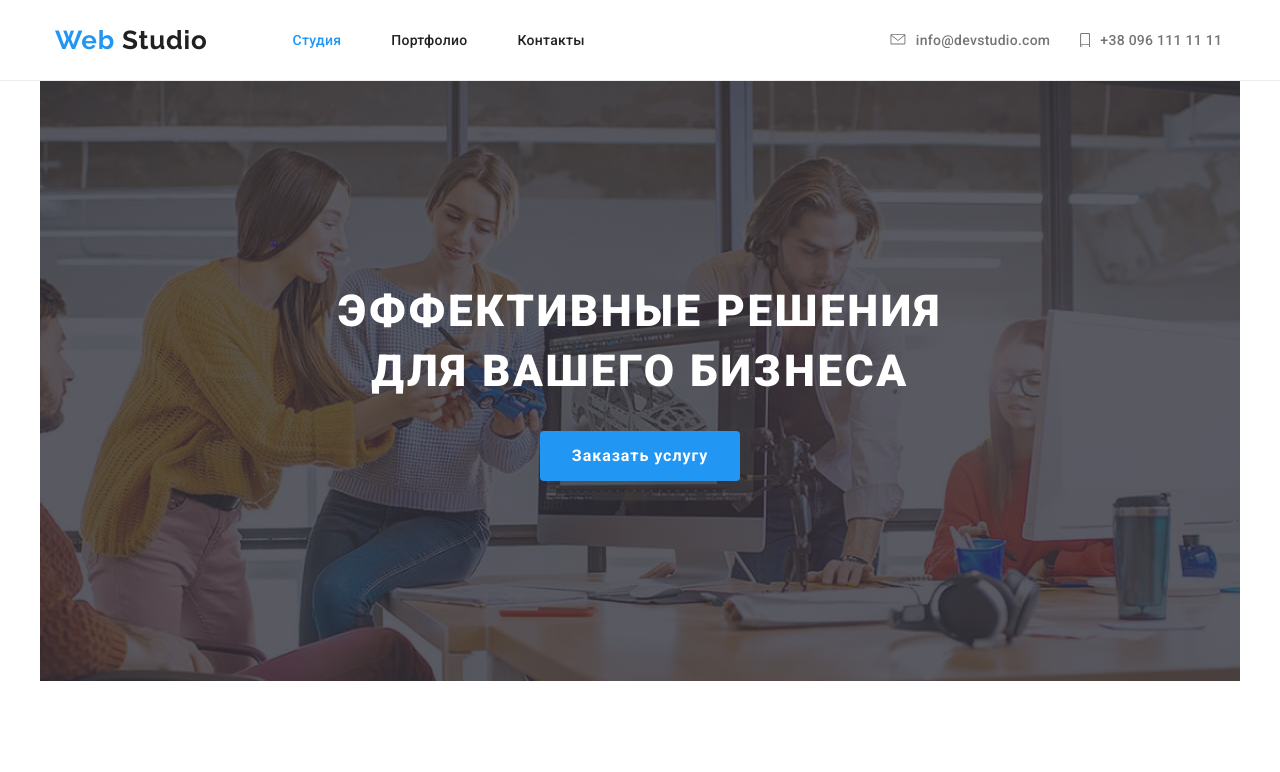
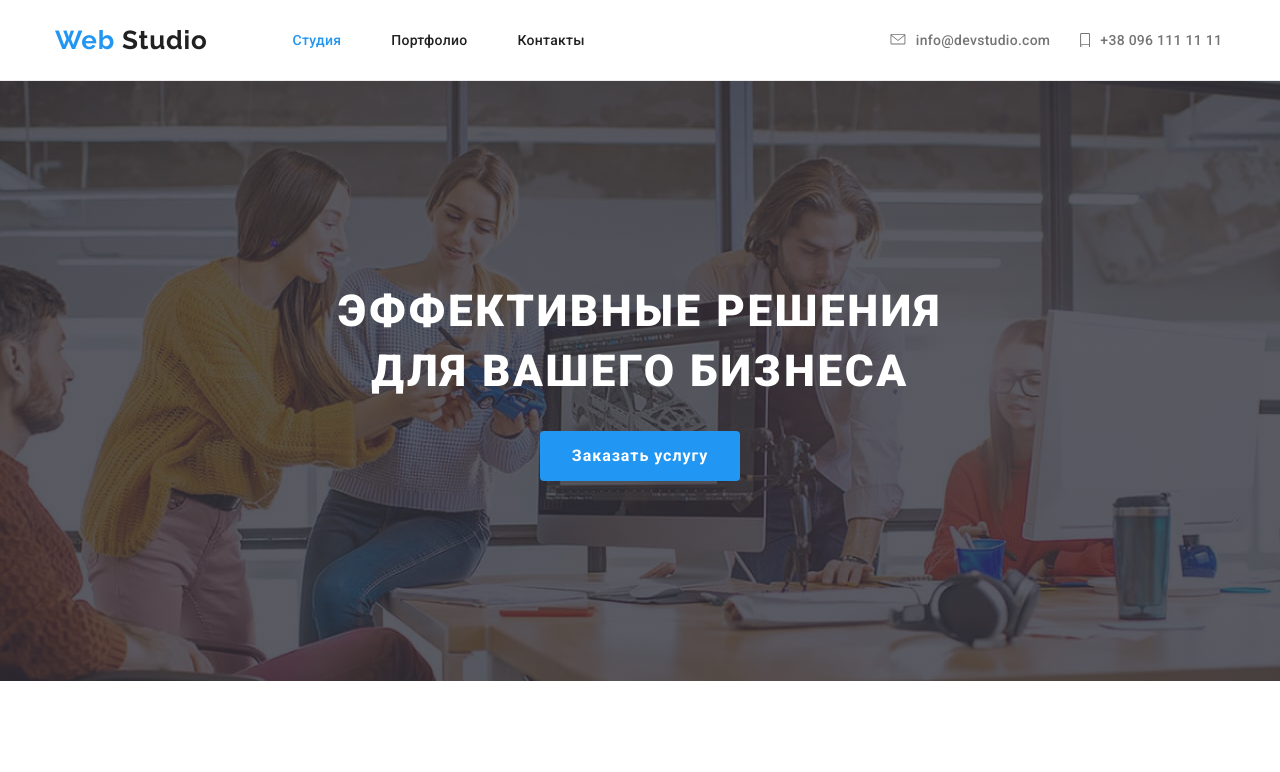
Before and after one commit to pryhunova/goit-markup-hw-04, a plain HTML site: page index.html in a window 1280 px wide. Shown: the top 772 px of the page. Drawn offline with nearby package versions, Linux system fonts and the light colour scheme.

Commit message:
исправила Герой

```diff
--- a/css/style.css
+++ b/css/style.css
@@ -182,15 +182,13 @@ p {
 }
 
 /* герой */
-.hero .conteiner {
+.hero {
   max-width: 1600px;
   height: 600px;
-  padding: 200px 0px 200px 0px;
-  justify-content: center;
-  align-content: center;
+  padding-top: 200px;
+  padding-bottom: 200px;
   text-align: center;
   background-image: linear-gradient(
-      to right,
       rgba(47, 48, 58, 0.8),
       rgba(47, 48, 58, 0.8)
     ),
@@ -198,7 +196,6 @@ p {
   background-repeat: no-repeat;
   background-position: center;
   background-size: cover;
-  background-color: rgba(47, 48, 58, 0.8);
 }
 
 /* заголовок герой */
```
